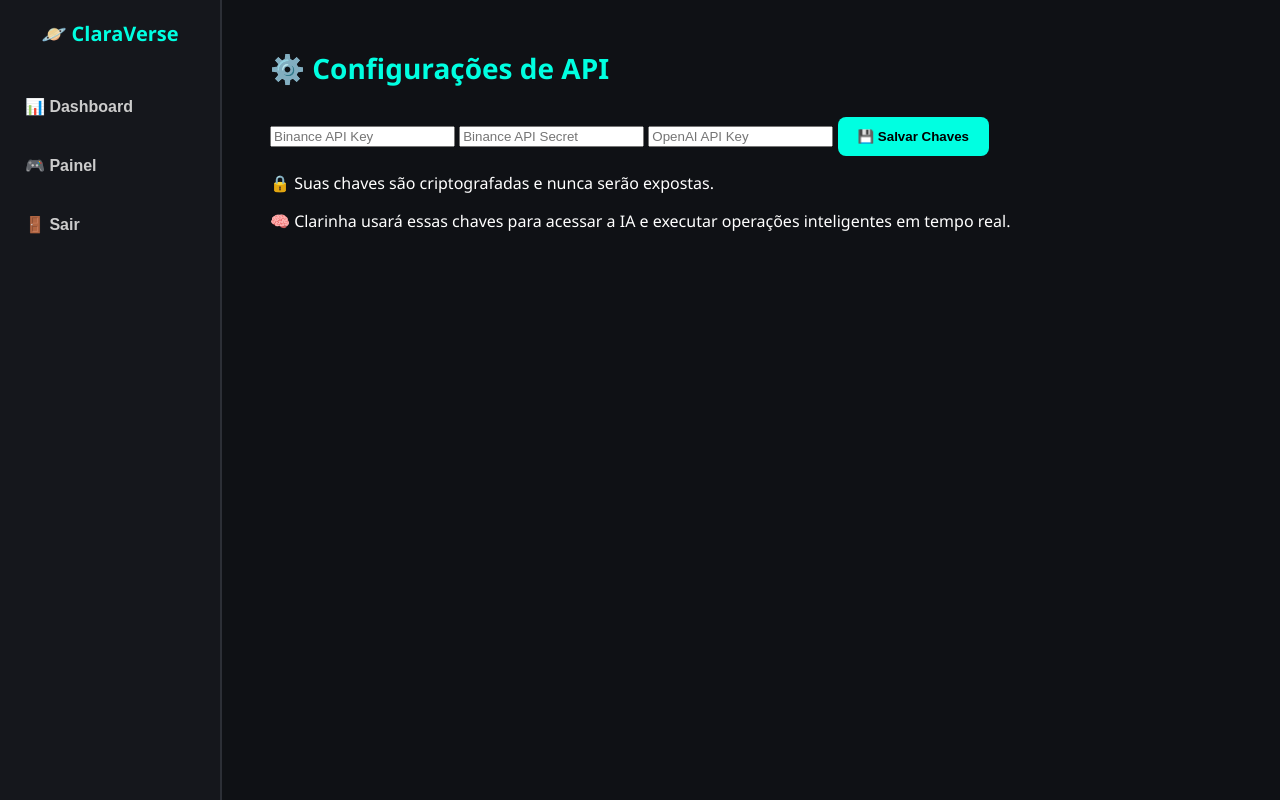
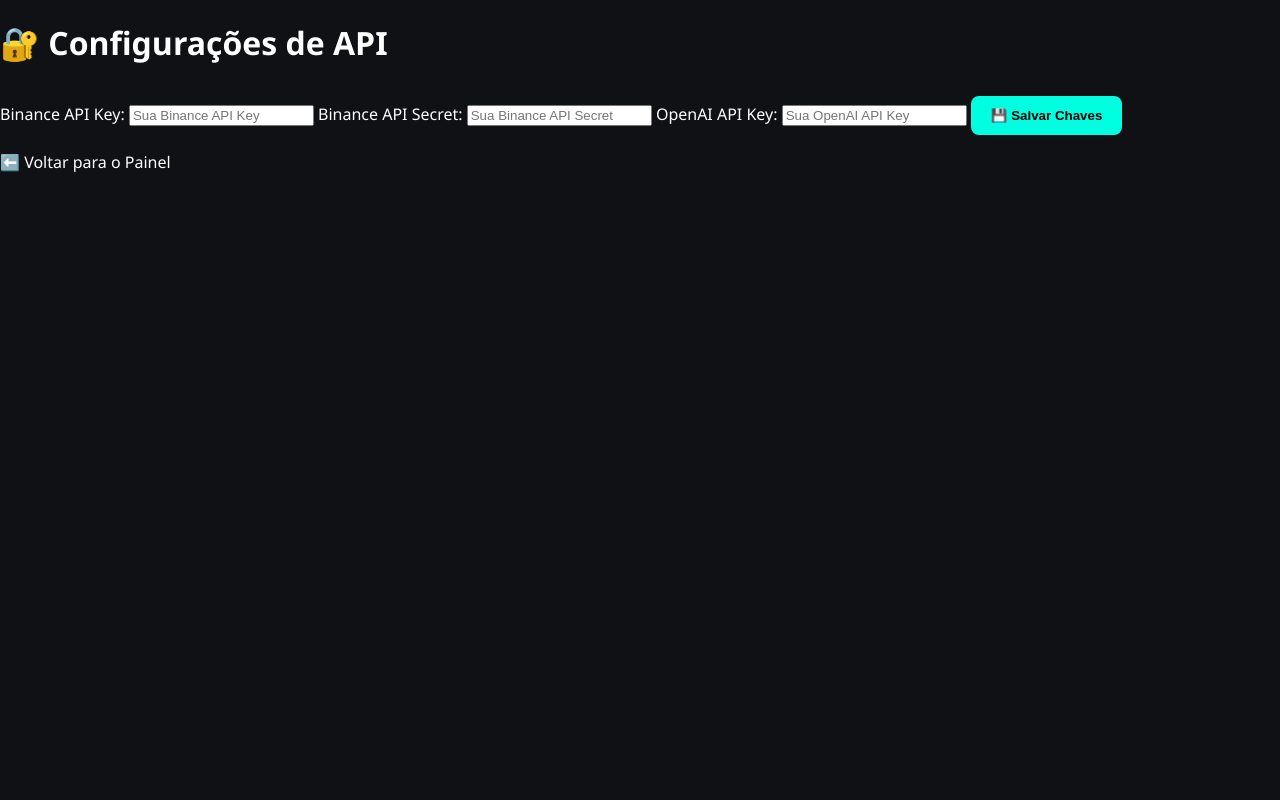
Before and after one commit to Claratrade33/Clara-verse, a Flask app: page /configurar in a window 1280 px wide. Run offline with Flask 3, Linux system fonts and the light colour scheme.

Commit message:
Atualizar o configurar.html

```diff
--- a/templates/configurar.html
+++ b/templates/configurar.html
@@ -2,32 +2,30 @@
 <html lang="pt-br">
 <head>
     <meta charset="UTF-8">
-  <title>ClaraVerse • Configurar</title>
+    <title>Configurar APIs • ClaraVerse</title>
     <link rel="stylesheet" href="{{ url_for('static', filename='style.css') }}">
     <script src="{{ url_for('static', filename='dashboard.js') }}" defer></script>
 </head>
-<body class="configuracao-dark">
-  <div class="menu-lateral">
-    <div class="logo-menu">🪐 ClaraVerse</div>
-    <button onclick="window.location.href='/dashboard'" class="botao-menu">📊 Dashboard</button>
-    <button onclick="window.location.href='/painel'" class="botao-menu">🎮 Painel</button>
-    <button onclick="window.location.href='/logout'" class="botao-menu">🚪 Sair</button>
-  </div>
+<body class="configuracao-pagina">
+    <div class="container-configuracao">
+        <h1>🔐 Configurações de API</h1>
 
-  <div class="painel-conteudo">
-    <h1 class="painel-titulo">⚙️ Configurações de API</h1>
+        <div class="formulario-config">
+            <label for="binance_api_key">Binance API Key:</label>
+            <input type="password" id="binance_api_key" placeholder="Sua Binance API Key" value="{{ chaves['binance_api_key'] }}">
 
-    <div class="secao-configuracao">
-      <input type="password" id="binance_api_key" placeholder="Binance API Key" value="{{ chaves['binance_api_key'] }}">
-      <input type="password" id="binance_api_secret" placeholder="Binance API Secret" value="{{ chaves['binance_api_secret'] }}">
-      <input type="password" id="openai_api_key" placeholder="OpenAI API Key" value="{{ chaves['openai_api_key'] }}">
-      <button class="botao-salvar" onclick="salvarChaves()">💾 Salvar Chaves</button>
+            <label for="binance_api_secret">Binance API Secret:</label>
+            <input type="password" id="binance_api_secret" placeholder="Sua Binance API Secret" value="{{ chaves['binance_api_secret'] }}">
+
+            <label for="openai_api_key">OpenAI API Key:</label>
+            <input type="password" id="openai_api_key" placeholder="Sua OpenAI API Key" value="{{ chaves['openai_api_key'] }}">
+
+            <button id="btnSalvar">💾 Salvar Chaves</button>
             <p id="status-chaves" class="status-sucesso"></p>
         </div>
 
-    <div class="obs">
-      <p>🔒 Suas chaves são criptografadas e nunca serão expostas.</p>
-      <p>🧠 Clarinha usará essas chaves para acessar a IA e executar operações inteligentes em tempo real.</p>
+        <div class="voltar-painel">
+            <a href="/painel">⬅️ Voltar para o Painel</a>
         </div>
     </div>
 </body>
```
Lines whose indentation alone changed are shown as unchanged.
